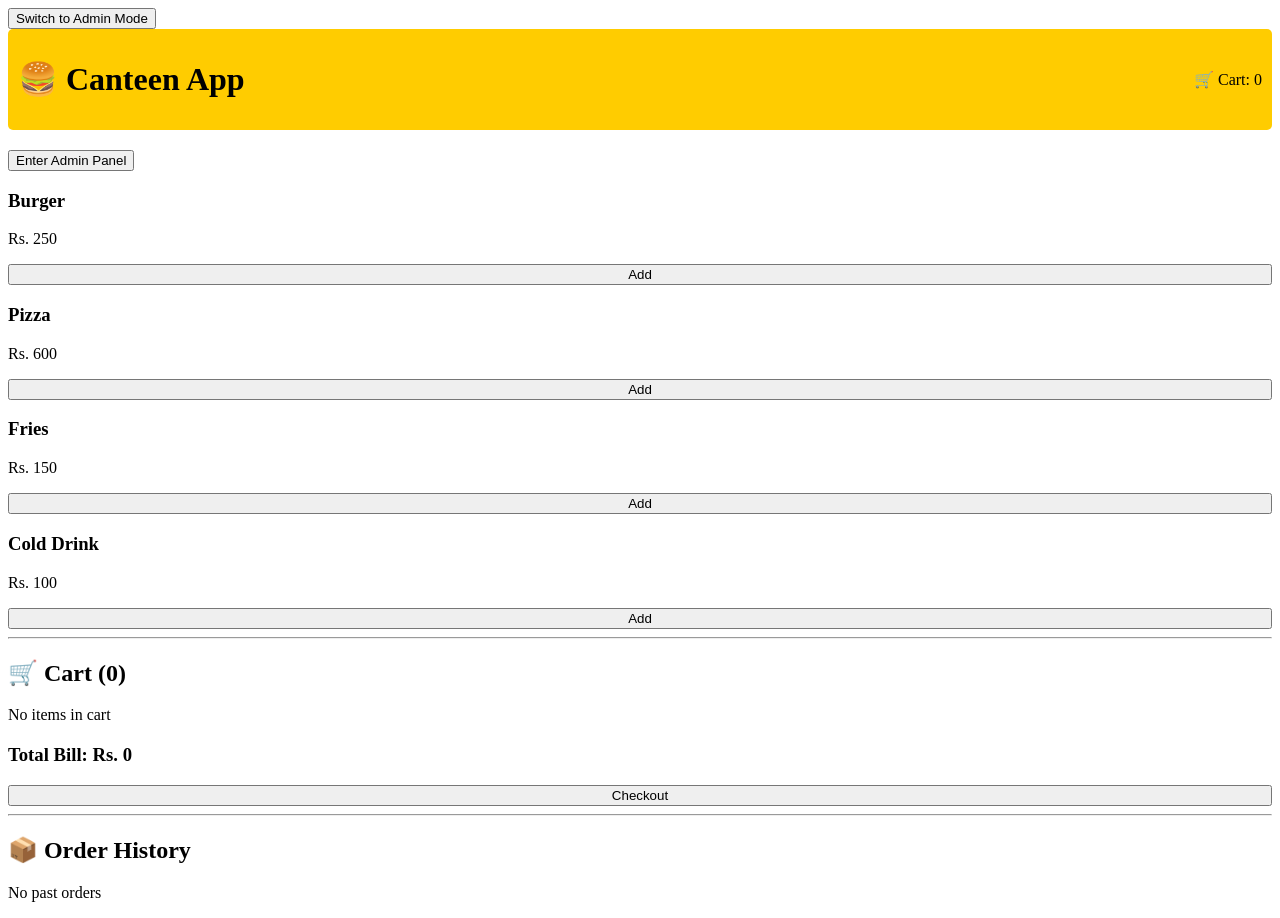
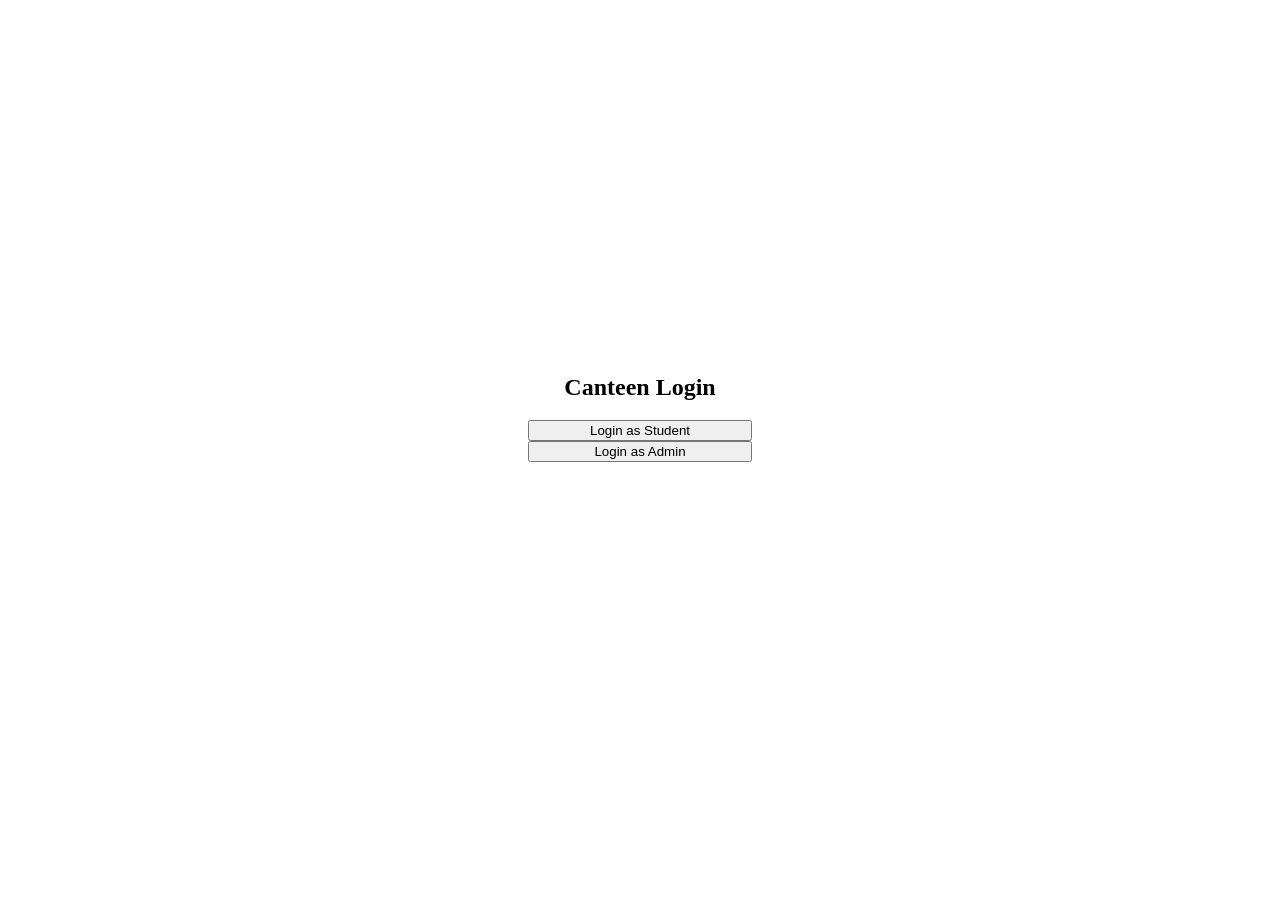
Before and after one commit to RohitPannu/canteen-app, a React (Vite) app: page / in a window 1280 px wide. After the commit the page ends 816 px from the top, so only its background shows below. Built offline with nearby package versions, Linux system fonts and the light colour scheme.

Commit message:
Role-based login for admin and student

```diff
--- a/src/App.jsx
+++ b/src/App.jsx
@@ -10,13 +10,17 @@ function App() {
   return saved ? JSON.parse(saved) : [];
 });
 
+  const [role, setRole] = useState(() => {
+    return localStorage.getItem("role") || null;
+  });
+
   const [menu, setMenu] = useState(() => {
     const saved = localStorage.getItem("menu");
     return saved ? JSON.parse(saved) : foodItems;
   });
 
   const [showCheckout, setShowCheckout] = useState(false);
-  const [isAdmin, setIsAdmin] = useState(false);
+  const isAdmin = role === "admin";
   const [newName, setNewName] = useState("");
   const [newPrice, setNewPrice] = useState("");
 
@@ -56,6 +60,10 @@ const total = cart.reduce((sum, item) => sum + item.price * item.qty, 0);
     localStorage.setItem("menu", JSON.stringify(menu));
   }, [menu]);
 
+  useEffect(() => {
+    if (role) localStorage.setItem("role", role);
+  }, [role]);
+
 const updateQty = (id, change) => {
   setCart(cart =>
     cart
@@ -72,8 +80,47 @@ const removeFromCart = (id) => {
   setCart(cart.filter(item => item.id !== id));
 };
 
-return (
-  <div className="min-h-screen bg-gray-100 p-6">
+  if (!role) {
+    return (
+      <div className="min-h-screen flex items-center justify-center bg-gray-100">
+        <div className="bg-white p-8 rounded-xl shadow-lg w-80">
+          <h2 className="text-2xl font-bold mb-6 text-center">
+            Canteen Login
+          </h2>
+
+          <button
+            className="w-full bg-blue-600 text-white py-2 rounded mb-3 hover:bg-blue-700"
+            onClick={() => setRole("student")}
+          >
+            Login as Student
+          </button>
+
+          <button
+            className="w-full bg-gray-900 text-white py-2 rounded hover:bg-gray-800"
+            onClick={() => {
+              const pass = prompt("Enter Admin Password");
+              if (pass === "admin123") setRole("admin");
+              else alert("Wrong password");
+            }}
+          >
+            Login as Admin
+          </button>
+        </div>
+      </div>
+    );
+  }
+
+  return (
+  <div className="min-h-screen bg-gray-100 p-6 relative">
+      <button
+        className="absolute top-4 right-4 bg-red-500 text-white px-3 py-1 rounded"
+        onClick={() => {
+          setRole(null);
+          localStorage.clear();
+        }}
+      >
+        Logout
+      </button>
       {isAdmin ? (
         <div className="flex justify-between items-center bg-white shadow px-6 py-4 mb-6 rounded-lg">
           <h2 className="text-xl font-bold text-gray-800">
@@ -82,7 +129,7 @@ return (
 
           <button
             className="bg-gray-900 text-white px-4 py-2 rounded hover:bg-gray-800"
-            onClick={() => setIsAdmin(false)}
+            onClick={() => setRole("student")}
           >
             Exit Admin
           </button>
@@ -90,7 +137,7 @@ return (
       ) : (
         <button
           className="mb-4 bg-black text-white px-4 py-2 rounded"
-          onClick={() => setIsAdmin(true)}
+          onClick={() => setRole("admin")}
         >
           Switch to Admin Mode
         </button>
@@ -178,7 +225,7 @@ return (
         <>
           <button
             className="mb-6 bg-indigo-600 text-white px-4 py-2 rounded hover:bg-indigo-700"
-            onClick={() => setIsAdmin(true)}
+            onClick={() => setRole("admin")}
           >
             Enter Admin Panel
           </button>
```
